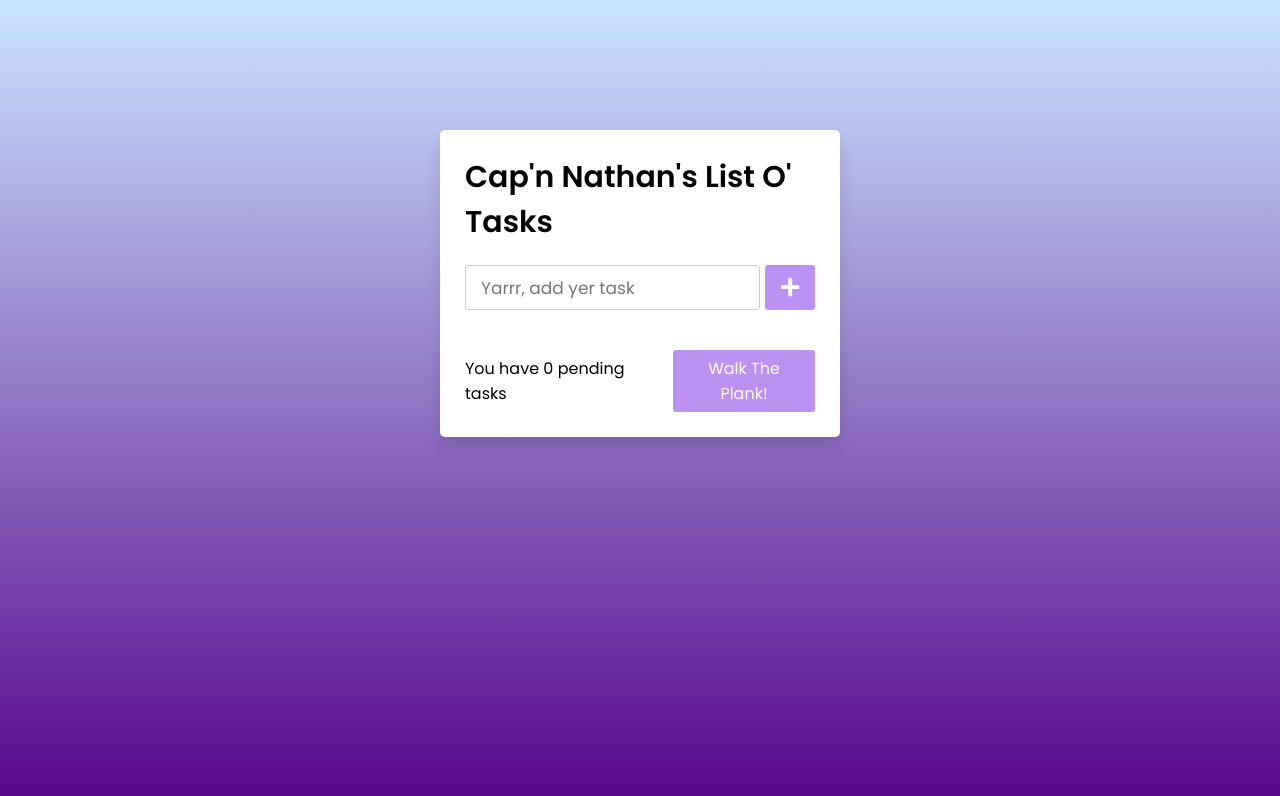
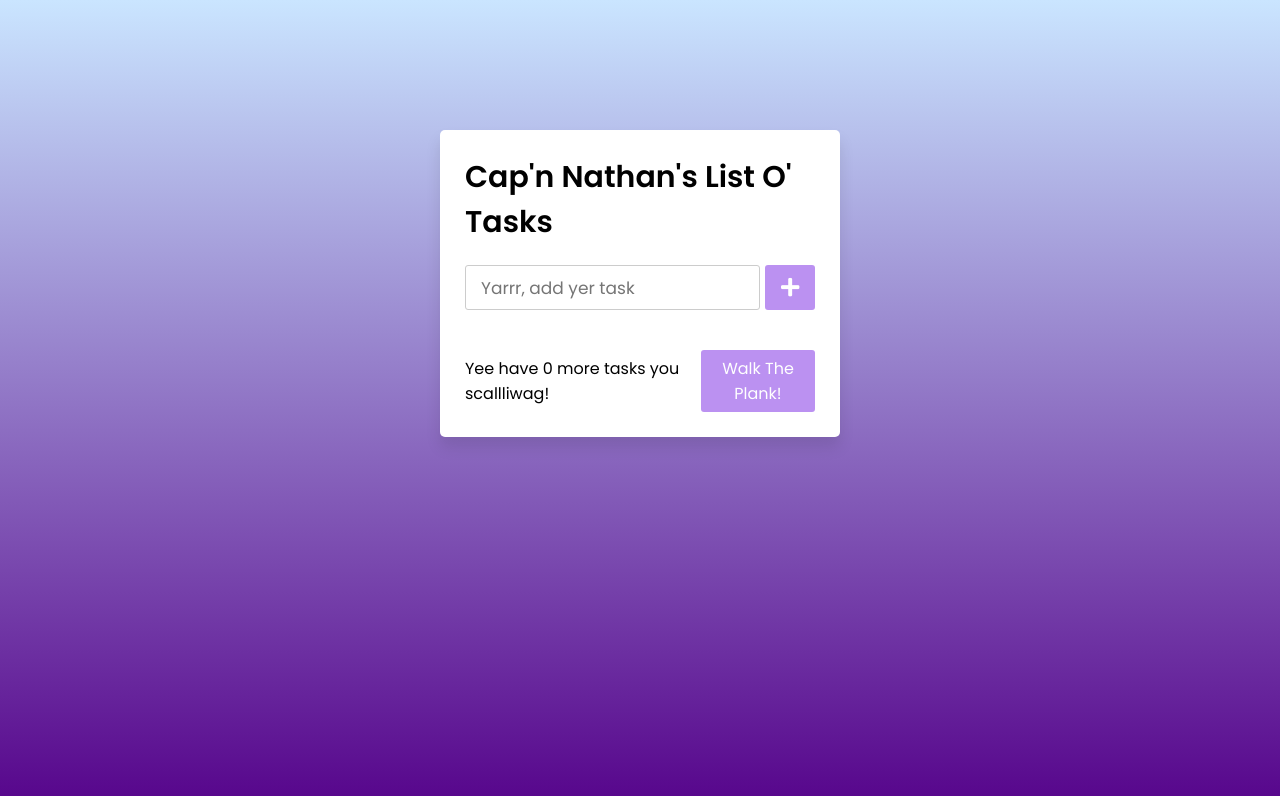
Before and after one commit to Nathan-Silverglate/nes9528.github.io, a plain HTML site: page index.html in a window 1280 px wide. Drawn offline with Linux system fonts and the light colour scheme.

Commit message:
Update index.html

```diff
--- a/index.html
+++ b/index.html
@@ -17,7 +17,7 @@
       <!-- data are comes from local storage -->
     </ul>
     <div class="footer">
-      <span>You have <span class="pendingTasks"></span> pending tasks</span>
+      <span>Yee have <span class="pendingTasks"></span> more tasks you scallliwag!</span>
       <button>Walk The Plank!</button>
     </div>
   </div>
```
